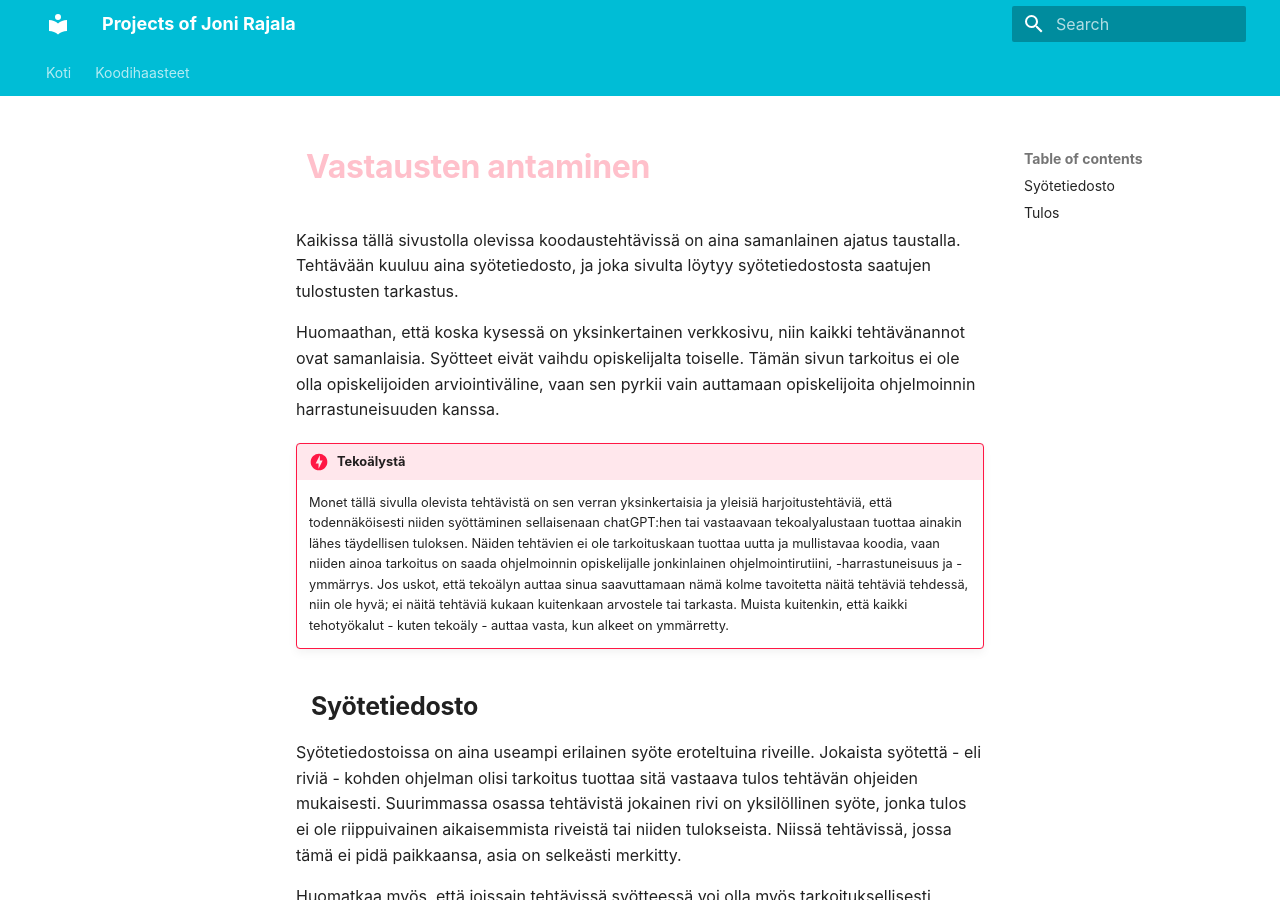
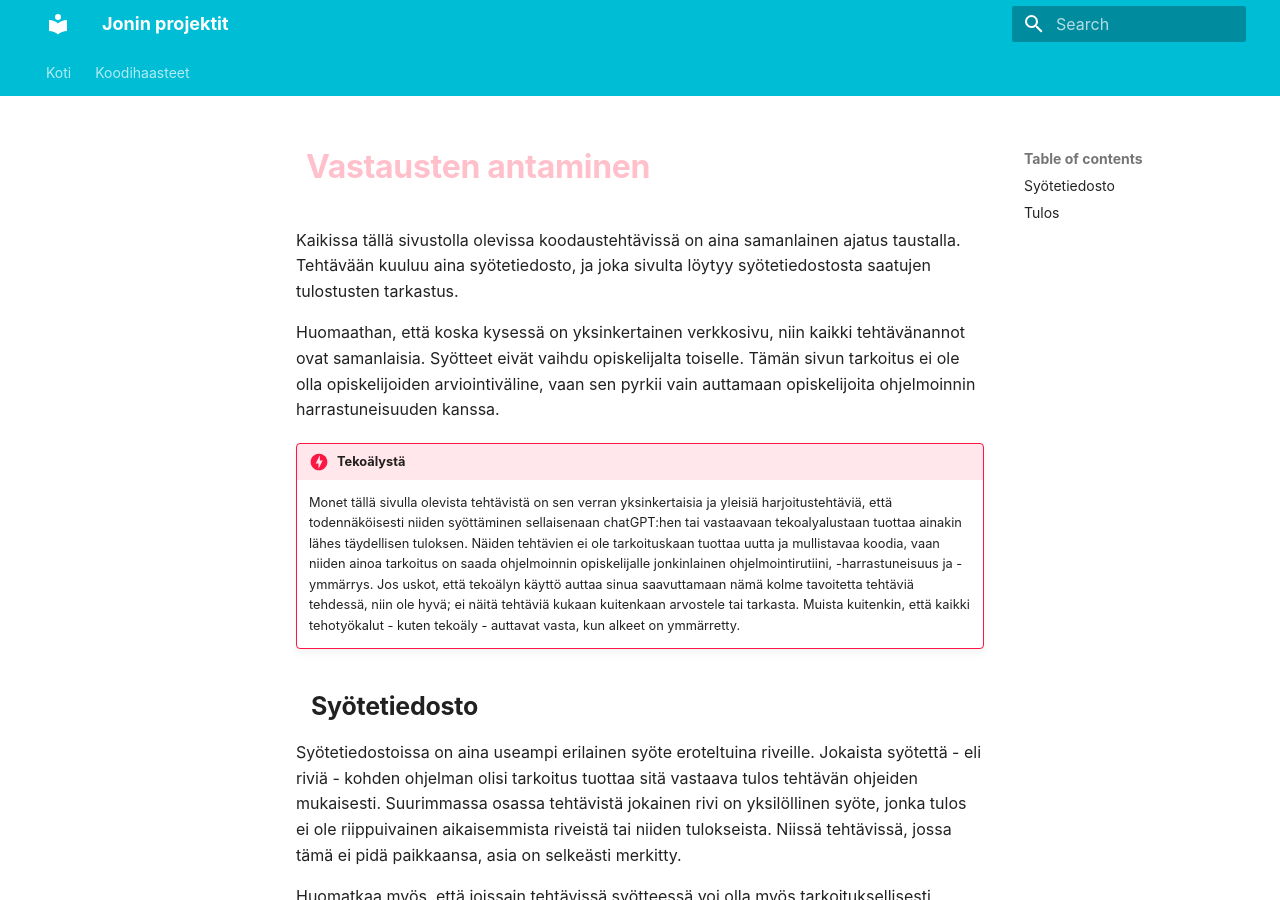
Before and after one commit to JoniMatias/jonimatias.github.io, an MkDocs documentation site: the page built from docs/koodi/arviointi.md, in a window 1280 px wide and 900 px high. Built offline with MkDocs 1.6.1 and Material for MkDocs 9.7.7, drawn with Linux system fonts in a browser that asks for light colours.

Commit message:
Muokattiin sivun metadataa. Ja kirjoitusvirheitä.

```diff
--- a/docs/koodi/arviointi.md
+++ b/docs/koodi/arviointi.md
@@ -5,7 +5,7 @@
 Huomaathan, että koska kysessä on yksinkertainen verkkosivu, niin kaikki tehtävänannot ovat samanlaisia. Syötteet eivät vaihdu opiskelijalta toiselle. Tämän sivun tarkoitus ei ole olla opiskelijoiden arviointiväline, vaan sen pyrkii vain auttamaan opiskelijoita ohjelmoinnin harrastuneisuuden kanssa.
 
 !!! danger "Tekoälystä"
-    Monet tällä sivulla olevista tehtävistä on sen verran yksinkertaisia ja yleisiä harjoitustehtäviä, että todennäköisesti niiden syöttäminen sellaisenaan chatGPT:hen tai vastaavaan tekoalyalustaan tuottaa ainakin lähes täydellisen tuloksen. Näiden tehtävien ei ole tarkoituskaan tuottaa uutta ja mullistavaa koodia, vaan niiden ainoa tarkoitus on saada ohjelmoinnin opiskelijalle jonkinlainen ohjelmointirutiini, -harrastuneisuus ja -ymmärrys. Jos uskot, että tekoälyn auttaa sinua saavuttamaan nämä kolme tavoitetta näitä tehtäviä tehdessä, niin ole hyvä; ei näitä tehtäviä kukaan kuitenkaan arvostele tai tarkasta. Muista kuitenkin, että kaikki tehotyökalut - kuten tekoäly - auttaa vasta, kun alkeet on ymmärretty.
+    Monet tällä sivulla olevista tehtävistä on sen verran yksinkertaisia ja yleisiä harjoitustehtäviä, että todennäköisesti niiden syöttäminen sellaisenaan chatGPT:hen tai vastaavaan tekoalyalustaan tuottaa ainakin lähes täydellisen tuloksen. Näiden tehtävien ei ole tarkoituskaan tuottaa uutta ja mullistavaa koodia, vaan niiden ainoa tarkoitus on saada ohjelmoinnin opiskelijalle jonkinlainen ohjelmointirutiini, -harrastuneisuus ja -ymmärrys. Jos uskot, että tekoälyn käyttö auttaa sinua saavuttamaan nämä kolme tavoitetta tehtäviä tehdessä, niin ole hyvä; ei näitä tehtäviä kukaan kuitenkaan arvostele tai tarkasta. Muista kuitenkin, että kaikki tehotyökalut - kuten tekoäly - auttavat vasta, kun alkeet on ymmärretty.
 
 ## Syötetiedosto
 
--- a/mkdocs.yml
+++ b/mkdocs.yml
@@ -1,6 +1,6 @@
 # Replace the text below to customize your site
-site_name: Projects of Joni Rajala
-site_description: Adventures in Fabrication
+site_name: Jonin projektit
+site_description: Joni Github-leikkialusta
 
 site_author: Joni Matias Rajala
 docs_dir: docs
```
